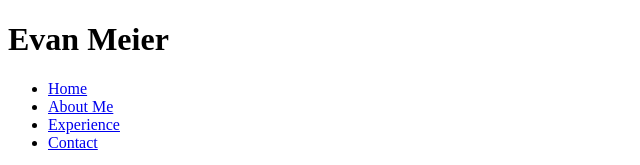
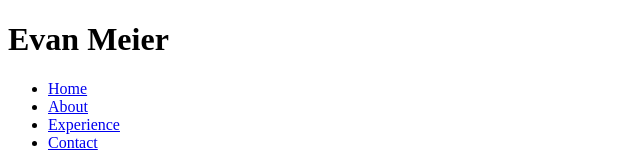
Before and after one commit to NoNotEvan-Him/NoNotEvan-Him.github.io, a plain HTML site: page portfolio/index.html in a window 1280 px wide. Shown: the top 165 px of the page, 0-640 px from the left. Drawn offline with Linux system fonts and the light colour scheme.

Commit message:
Update index.html

```diff
--- a/portfolio/index.html
+++ b/portfolio/index.html
@@ -14,7 +14,7 @@
         <nav role="main">
             <ul>
                 <li><a href="index.html">Home</a></li>
-                <li><a href="about.html">About Me</a></li>
+                <li><a href="about.html">About</a></li>
                 <li><a href="experience.html">Experience</a></li>
                 <li><a href="contact.html">Contact</a></li>
             </ul>
```
